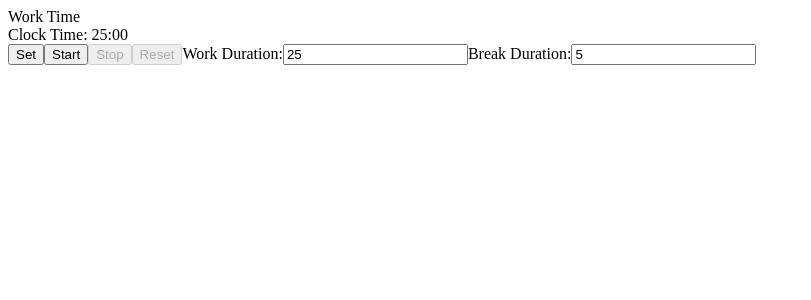
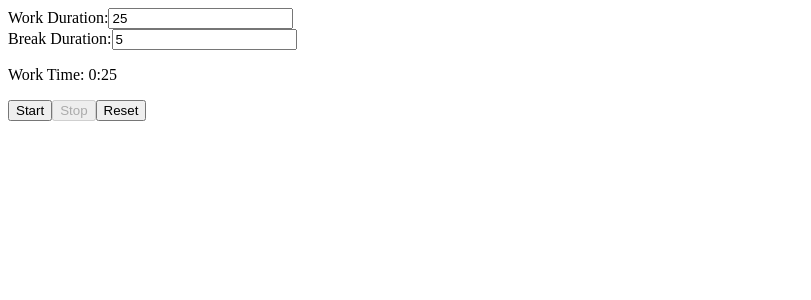
Before and after one commit to OswaldCardoz/Pomodoro-Technique-Timer---Local-environment-setup-NPM-NPM-Scripts-Setting-u---pixyuym9u6ai, a Next.js app: page / in a window 1280 px wide. Shown: the top 300 px of the page, without its empty margins (0-811 px from the left). Built offline with nearby package versions, Linux system fonts and the light colour scheme.

Commit message:
pomdoro timer

```diff
--- a/pages/index.js
+++ b/pages/index.js
@@ -1,108 +1,109 @@
 //Write a code in index.js
+'use client';
 import React, { useState, useEffect } from 'react';
+
 const App = () => {
-  const [workDuration, setWorkDuration] = useState(25);
-  const [breakDuration, setBreakDuration] = useState(5);
-  const [time, setTime] = useState(workDuration * 60);
-  const [isActive, setIsActive] = useState(false);
-  const [isBreak, setIsBreak] = useState(false);
+  const defaultWorkDuration = 25;
+  const defaultBreakDuration = 5;
+
+  const [workDuration, setWorkDuration] = useState(defaultWorkDuration);
+  const [breakDuration, setBreakDuration] = useState(defaultBreakDuration);
+  const [timer, setTimer] = useState(null);
+  const [isWorking, setIsWorking] = useState(true);
+  const [isTimerRunning, setIsTimerRunning] = useState(false);
 
   useEffect(() => {
-    if (isActive) {
-      const interval = setInterval(() => {
-        setTime((prevTime) => {
-          if (prevTime === 0) {
-            setIsBreak((prevIsBreak) => {
-              if (prevIsBreak) {
-                alert('Break time is over! Get back to work.');
-                return false;
-              } else {
-                alert('Work time is over! Take a break.');
-                return true;
-              }
-            });
-            return isBreak ? workDuration * 60 : breakDuration * 60;
-          } else {
-            return prevTime - 1;
-          }
-        });
-      }, 1000);
+    document.title = `${isWorking ? 'Work' : 'Break'} - ${formatTime()}`;
+  }, [timer, isWorking]);
 
-      return () => clearInterval(interval);
-    }
-  }, [isActive, isBreak, workDuration, breakDuration]);
-
-  const handleStart = () => {
-    setIsActive(true);
+  const formatTime = () => {
+    const currentDuration = isWorking ? workDuration : breakDuration;
+    return `${Math.floor(currentDuration / 60)}:${(currentDuration % 60)
+      .toString()
+      .padStart(2, '0')}`;
   };
 
-  const handleStop = () => {
-    setIsActive(false);
-  };
-
-  const handleReset = () => {
-    setIsActive(false);
-    setIsBreak(false);
-    setTime(workDuration * 60);
-    setWorkDuration(25);
-    setBreakDuration(5);
-  };
-
-  const handleSet = () => {
-    if (workDuration <= 0 && breakDuration <= 0) {
-      alert('At least one duration must be greater than 0');
-    } else {
-      handleReset();
+  const startTimer = () => {
+    if (!isTimerRunning && (workDuration > 0 || breakDuration > 0)) {
+      setTimer(
+        setInterval(() => {
+          if (isWorking && workDuration > 0) {
+            setWorkDuration((prev) => prev - 1);
+          } else if (!isWorking && breakDuration > 0) {
+            setBreakDuration((prev) => prev - 1);
+          } else {
+            setIsWorking((prev) => !prev);
+            if (isWorking) {
+              setWorkDuration(defaultWorkDuration);
+            } else {
+              setBreakDuration(defaultBreakDuration);
+            }
+          }
+        }, 1000)
+      );
+      setIsTimerRunning(true);
     }
   };
 
-  const handleWorkDurationChange = (event) => {
-    const value = parseInt(event.target.value);
-    setWorkDuration(value);
+  const stopTimer = () => {
+    clearInterval(timer);
+    setIsTimerRunning(false);
   };
 
-  const handleBreakDurationChange = (event) => {
-    const value = parseInt(event.target.value);
-    setBreakDuration(value);
+  const resetTimer = () => {
+    clearInterval(timer);
+    setIsTimerRunning(false);
+    setWorkDuration(defaultWorkDuration);
+    setBreakDuration(defaultBreakDuration);
+    setIsWorking(true);
+  };
+
+  const handleWorkDurationChange = (e) => {
+    const value = parseInt(e.target.value, 10);
+    setWorkDuration(value >= 0 ? value : 0);
+  };
+
+  const handleBreakDurationChange = (e) => {
+    const value = parseInt(e.target.value, 10);
+    setBreakDuration(value >= 0 ? value : 0);
   };
 
   return (
-    <div id='main'>
-      <div>{isBreak ? 'Break Time' : 'Work Time'}</div>
-      <div>Clock Time: {Math.floor(time / 60)}:{(time % 60).toString().padStart(2, '0')}</div>
-      <button data-testid='set-btn' onClick={handleSet}>
-        Set
-      </button>
-      <button data-testid='start-btn' onClick={handleStart} disabled={isActive}>
+    <div id="main">
+      <div>
+        <label>Work Duration:</label>
+        <input
+          type="number"
+          value={workDuration}
+          onChange={handleWorkDurationChange}
+          data-testid="work-duration"
+          disabled={isTimerRunning}
+        />
+      </div>
+      <div>
+        <label>Break Duration:</label>
+        <input
+          type="number"
+          value={breakDuration}
+          onChange={handleBreakDurationChange}
+          data-testid="break-duration"
+          disabled={isTimerRunning}
+        />
+      </div>
+      <div>
+        <p>{isWorking ? 'Work Time' : 'Break Time'}: {formatTime()}</p>
+      </div>
+      <button onClick={startTimer} disabled={isTimerRunning} data-testid="start-btn">
         Start
       </button>
-      <button data-testid='stop-btn' onClick={handleStop} disabled={!isActive}>
+      <button onClick={stopTimer} disabled={!isTimerRunning} data-testid="stop-btn">
         Stop
       </button>
-      <button data-testid='reset-btn' onClick={handleReset} disabled={!isActive}>
+      <button onClick={resetTimer} data-testid="reset-btn">
         Reset
       </button>
-      <label>
-        Work Duration:
-        <input
-          type='number'
-          data-testid='work-duration'
-          value={workDuration}
-          onChange={handleWorkDurationChange}
-        />
-      </label>
-      <label>
-        Break Duration:
-        <input
-          type='number'
-          data-testid='break-duration'
-          value={breakDuration}
-          onChange={handleBreakDurationChange}
-        />
-      </label>
     </div>
   );
 };
 
-
 export default App;
```
